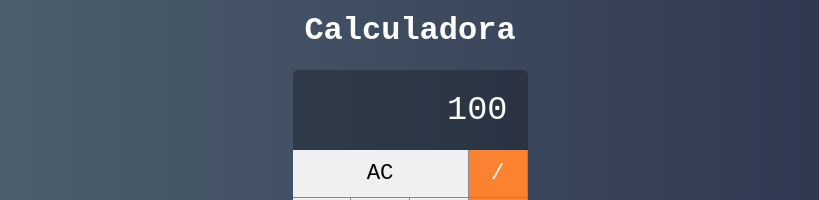
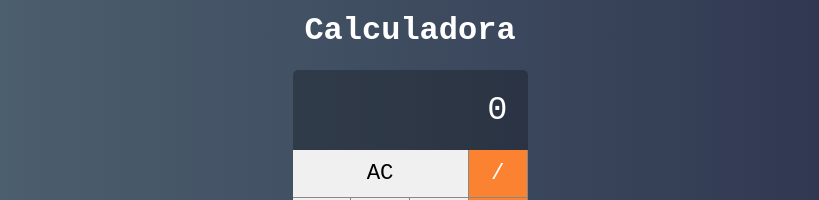
Before and after one commit to lucasg13info/curso-react, a React (Create React App) app in the folder calculadora/: page / in a window 1280 px wide. Shown: the part 218-418 px from the top of the page, without its empty margins (230-1049 px from the left). Built offline with nearby package versions, Linux system fonts and the light colour scheme.

Commit message:
Mudado  estado inicial do AC

```diff
--- a/calculadora/src/main/Calculator.jsx
+++ b/calculadora/src/main/Calculator.jsx
@@ -14,6 +14,8 @@ const intialState = {
 
 export default class Calculator extends Component {
 
+    state = { ...intialState }
+
     constructor(props){
         super(props)
         this.clearMemory = this.clearMemory.bind(this)
@@ -21,7 +23,7 @@ export default class Calculator extends Component {
         this.addDigit = this.addDigit.bind(this)
     }
     clearMemory() {
-        console.log('limpar')
+        this.setState({...intialState})
     }
 
     setOperation(operation){
@@ -36,7 +38,7 @@ export default class Calculator extends Component {
     render() {
         return(
             <div className="calculator">
-                <Display value={ 100 }/>
+                <Display value={ this.state.displaValue }/>
                 <Button label= "AC" click={this.clearMemory} triple/>
                 <Button label= "/" click={this.setOperation} operation/>
                 <Button label= "7" click={this.addDigit}/>
```
